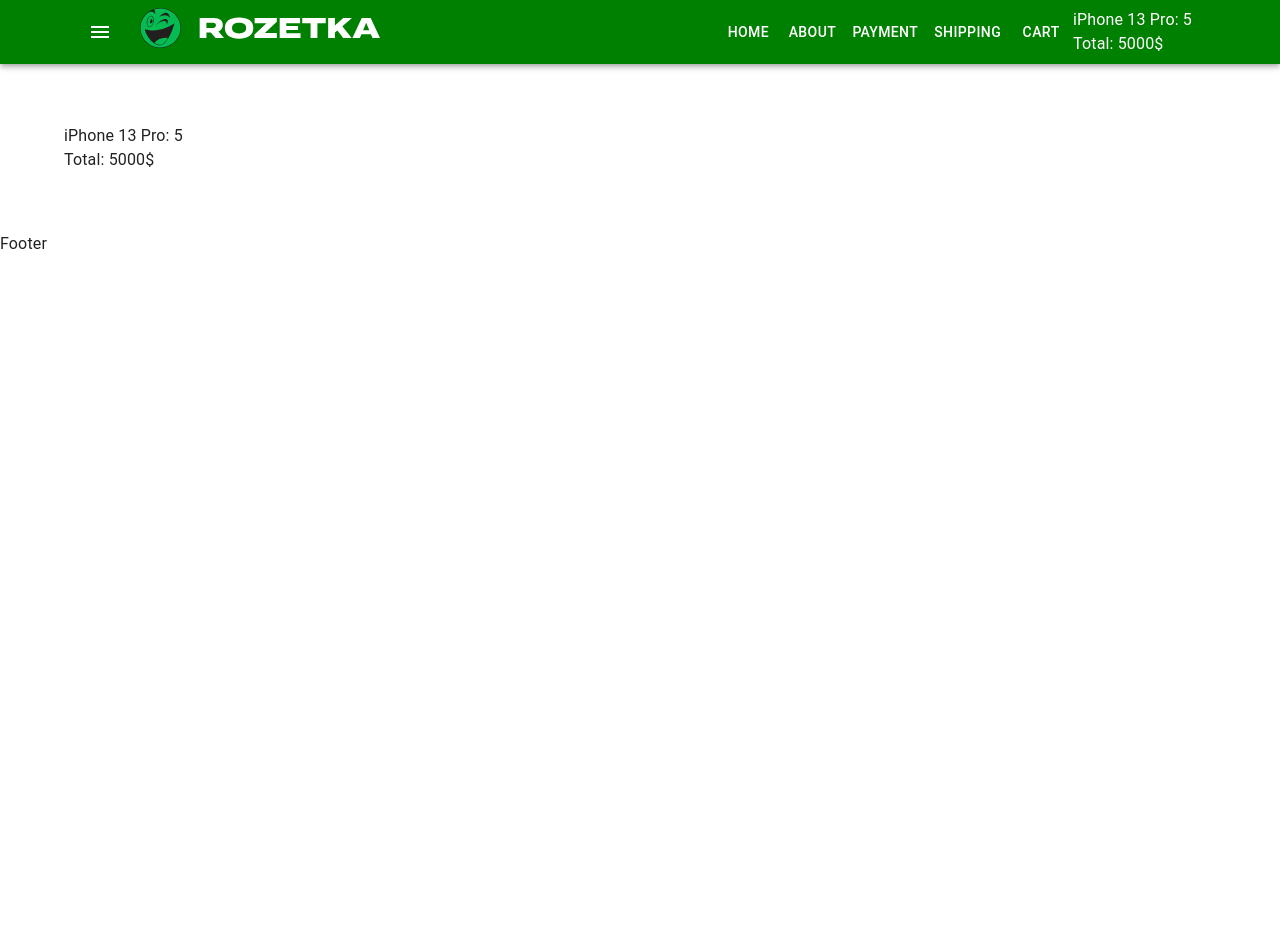
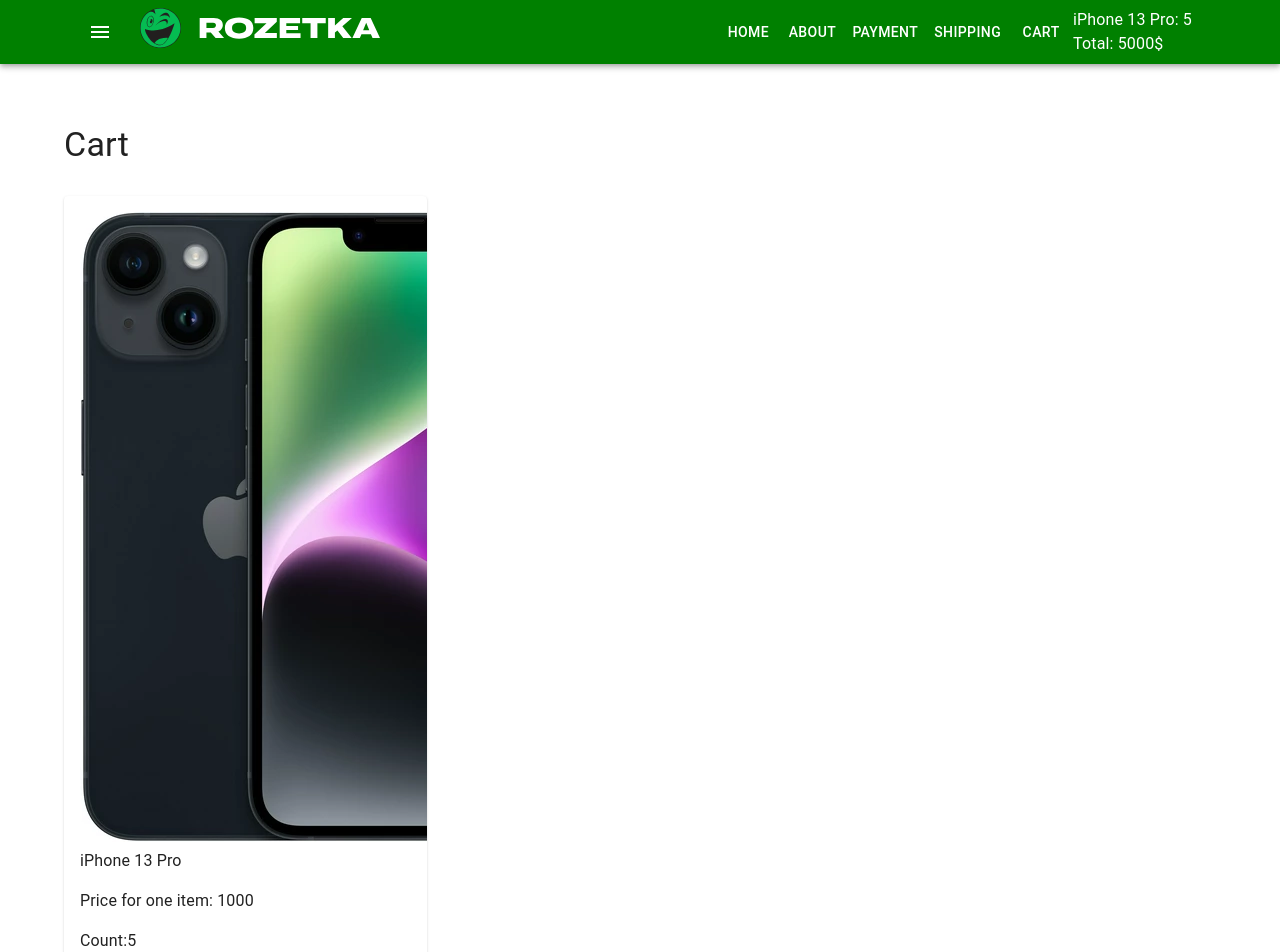
Before and after one commit to Ivanitsky-Oleksii/Fake-shop-on-React, a React (Create React App) app: page /cart in a window 1280 px wide. Shown: the top 952 px of the page. Before the commit the page ends 800 px from the top, so only its background shows below. Built offline with nearby package versions, Linux system fonts and the light colour scheme.

Commit message:
add CartProductListItem and Extended

```diff
--- a/src/components/CartProductList/CartProductList.tsx
+++ b/src/components/CartProductList/CartProductList.tsx
@@ -1,4 +1,5 @@
 import productsArray, { getProductsObject, Product } from "utils/productsArray"
+import CartProductListItem from "./CartProductListItem"
 
 type Props = {
     productsInCart:{
@@ -7,18 +8,20 @@
 productsObject?:{
     [id:number] : Product
 }
+CartItem?:any
 }
 
-const CartProductList = ({productsInCart,productsObject = getProductsObject(productsArray)}: Props) => {
+const CartProductList = ({productsInCart,productsObject = getProductsObject(productsArray),CartItem = CartProductListItem,}: Props) => {
     return (
-        <div>
+        <>
         {Object.keys(productsInCart).map((productId) => (
-        <div key={productId}>
-            {productsObject[parseInt(productId)].title}: {}
-            {productsInCart[parseInt(productId)]}
-        </div>
+<CartItem
+key={productId}
+product={productsObject[parseInt(productId)]}
+productCount ={productsInCart[parseInt(productId)]}/>
+
         ))}
-        </div>
+        </>
     )
 }
 export default CartProductList
--- /dev/null
+++ b/src/components/CartProductList/CartProductListItem.tsx
@@ -0,0 +1,15 @@
+import { Product } from "utils/productsArray"
+
+type Props = {
+    productCount:number
+    product:Product
+}
+
+const CartProductListItem = ({productCount,product}:Props) => {
+    return(
+        <div>
+            {product.title}: {productCount}
+        </div>
+    )
+}
+export default CartProductListItem
--- /dev/null
+++ b/src/components/CartProductList/CartProductListItemExtended.tsx
@@ -0,0 +1,34 @@
+import { Grid, Card, CardContent, Button,CardActions } from "@mui/material"
+import { Product } from "utils/productsArray"
+import DeleteIcon from '@mui/icons-material/Delete'
+
+
+type Props = {
+    productCount:number
+    product:Product
+}
+
+const CartProductListItemExtended = ({product,productCount}:Props) => {
+    return(
+        <Grid item xs={12} sm={4}>
+<Card>
+    <CardContent>
+        <div className="product-image">
+            <img src={product.image} alt=""/>
+        </div>
+        <div>{product.title}</div>
+        <p>Price for one item: {product.price}</p>
+        <p>Count:{productCount}</p>
+    </CardContent>
+    <CardActions>
+    <Button variant="outlined">
+        <DeleteIcon/>
+    </Button>
+    </CardActions>
+
+</Card>
+
+        </Grid>
+    )
+}
+export default CartProductListItemExtended
--- a/src/pages/Cart/CartPage.tsx
+++ b/src/pages/Cart/CartPage.tsx
@@ -1,6 +1,8 @@
 import CartTotal from "components/CartTotal/CartTotal"
 import productsArray, { getProductsObject, Product } from "utils/productsArray"
+import { Typography,Grid } from "@mui/material"
 import CartProductList from "components/CartProductList/CartProductList"
+import CartProductListItemExtended from "components/CartProductList/CartProductListItemExtended"
 
 type Props = {
     productsInCart:{
@@ -13,7 +15,13 @@
 const CartPage = ({productsInCart,productsObject = getProductsObject(productsArray)}: Props) => {
     return(
 <div>
-        <CartProductList productsInCart={productsInCart}/>
+<Typography variant="h4" component="h1" sx={{
+    marginBottom:"30px"
+}}>     Cart
+        </Typography>
+        <Grid container spacing={4}>
+        <CartProductList productsInCart={productsInCart} CartItem={CartProductListItemExtended}/>
+        </Grid>
         <CartTotal productsInCart={productsInCart}/>
 
 </div>
```
